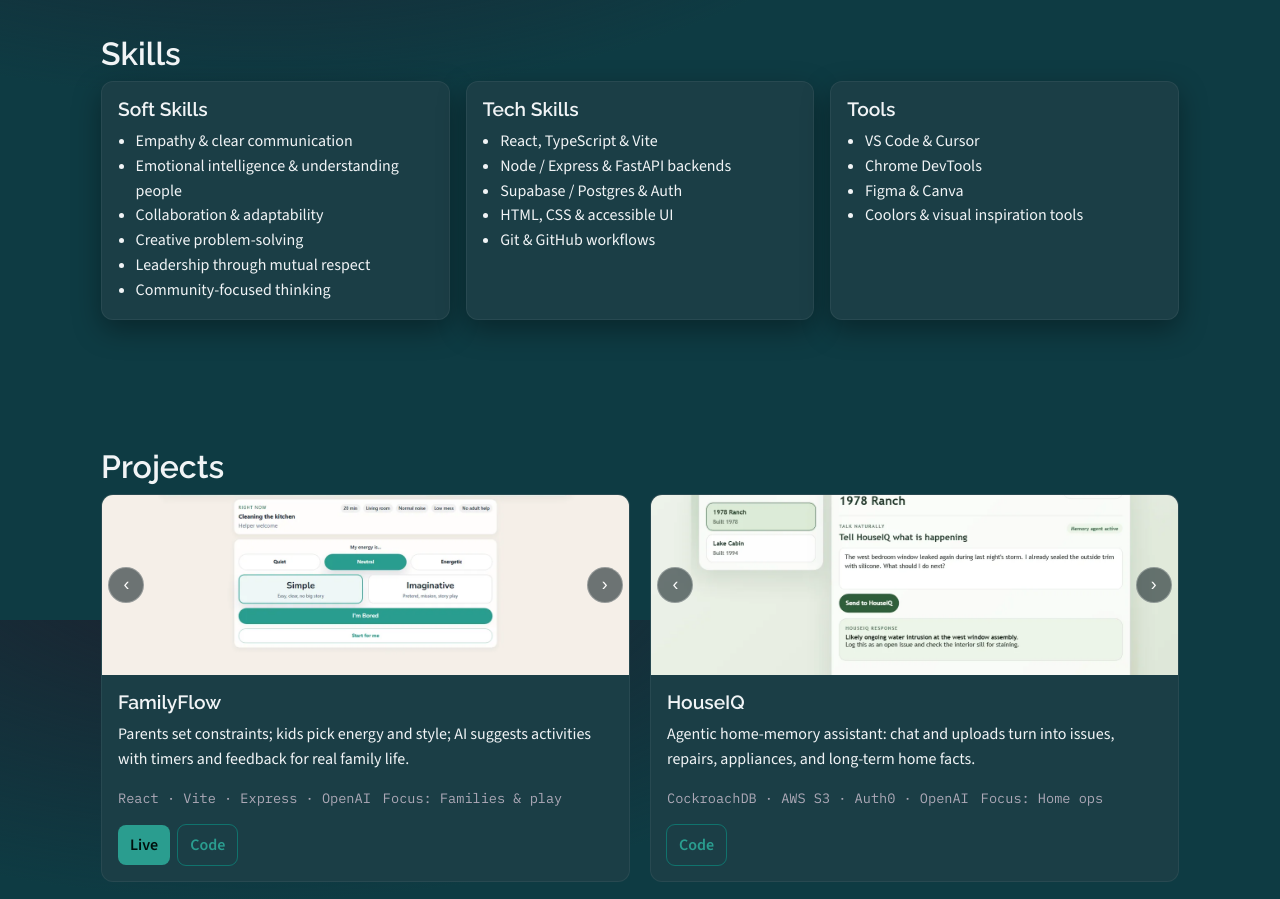
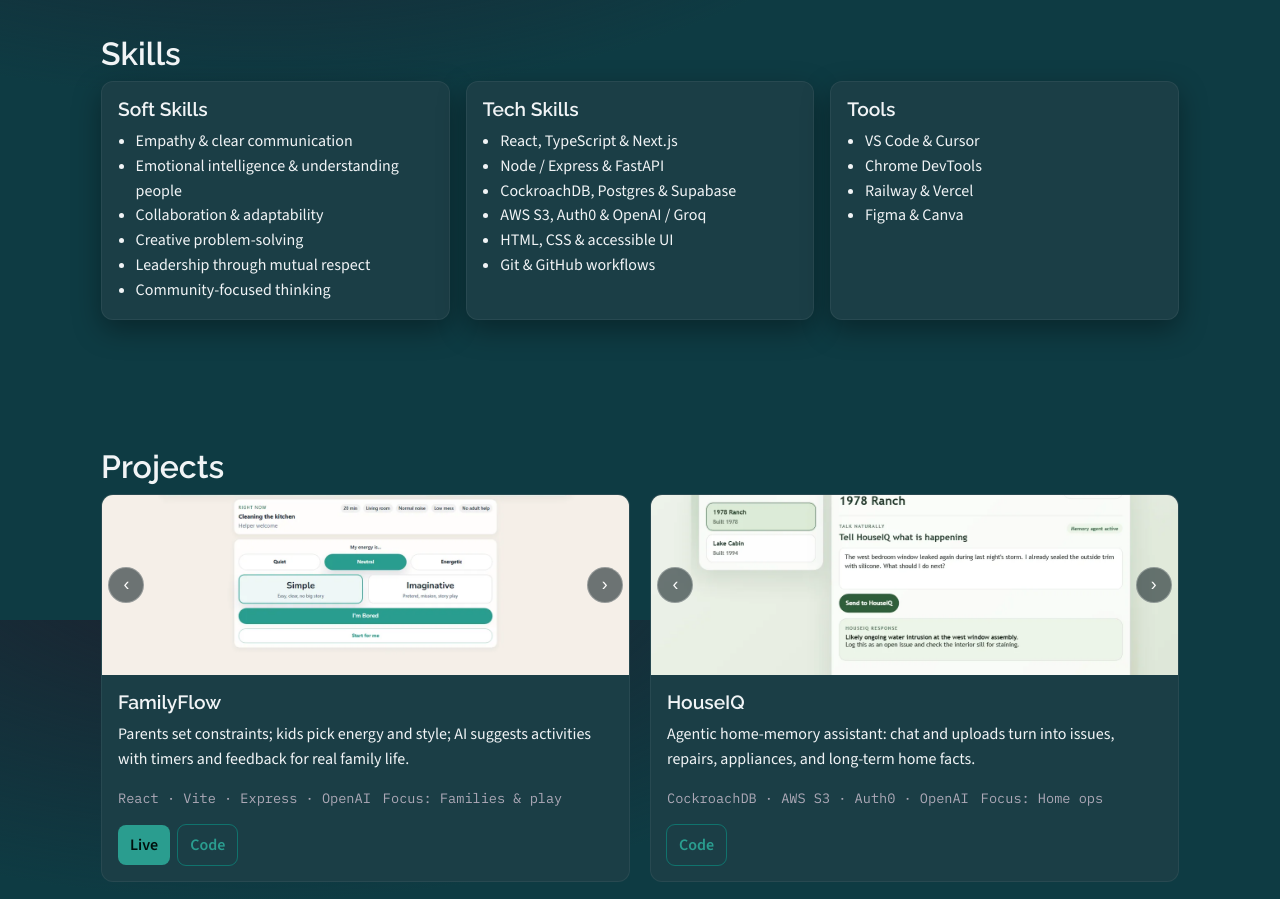
Before and after one commit to kylebabington/kylebabington.github.io, a plain HTML site: page index.html in a window 1280 px wide. Shown: the part 980-1879 px from the top of the page. Drawn offline with nearby package versions, Linux system fonts and the light colour scheme.

Commit message:
Update technology stack in index.html to reflect current skills and tools. Replace outdated technologies with Next.js, CockroachDB, and AWS services for enhanced accuracy.

```diff
--- a/index.html
+++ b/index.html
@@ -101,9 +101,10 @@
             <article class="card" aria-labelledby="tech-skills-title">
               <h3 id="tech-skills-title">Tech Skills</h3>
               <ul class="list">
-                <li>React, TypeScript &amp; Vite</li>
-                <li>Node / Express &amp; FastAPI backends</li>
-                <li>Supabase / Postgres &amp; Auth</li>
+                <li>React, TypeScript &amp; Next.js</li>
+                <li>Node / Express &amp; FastAPI</li>
+                <li>CockroachDB, Postgres &amp; Supabase</li>
+                <li>AWS S3, Auth0 &amp; OpenAI / Groq</li>
                 <li>HTML, CSS &amp; accessible UI</li>
                 <li>Git &amp; GitHub workflows</li>
               </ul>
@@ -114,8 +115,8 @@
               <ul class="list">
                 <li>VS Code &amp; Cursor</li>
                 <li>Chrome DevTools</li>
+                <li>Railway &amp; Vercel</li>
                 <li>Figma &amp; Canva</li>
-                <li>Coolors &amp; visual inspiration tools</li>
               </ul>
             </article>
           </div>
```
